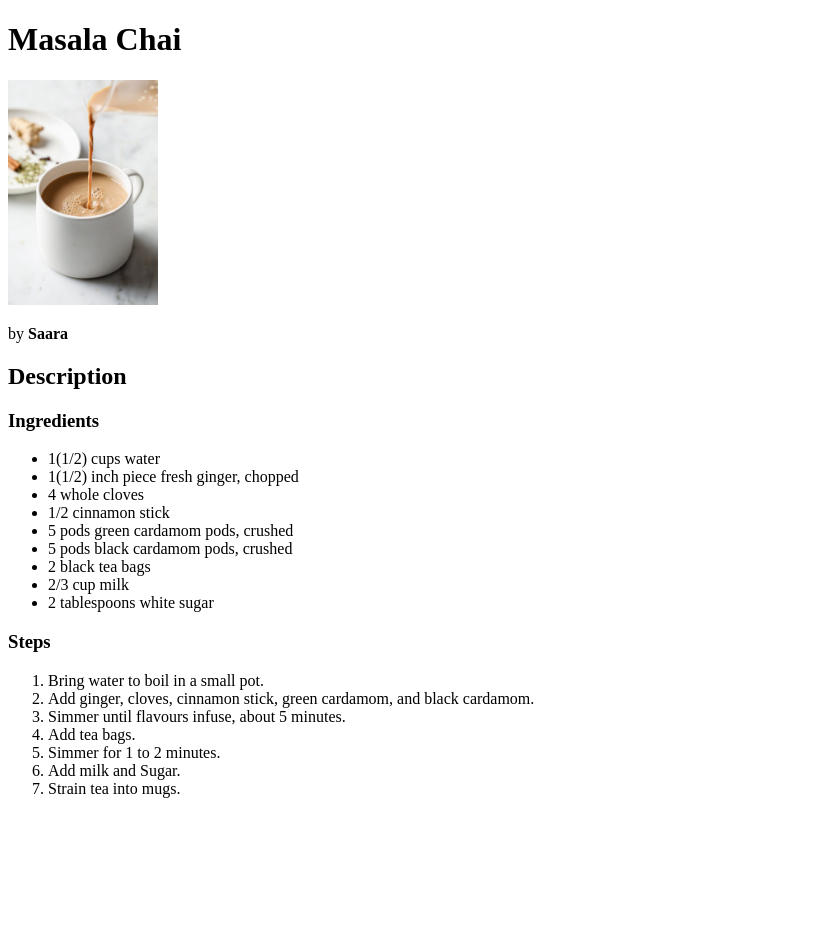
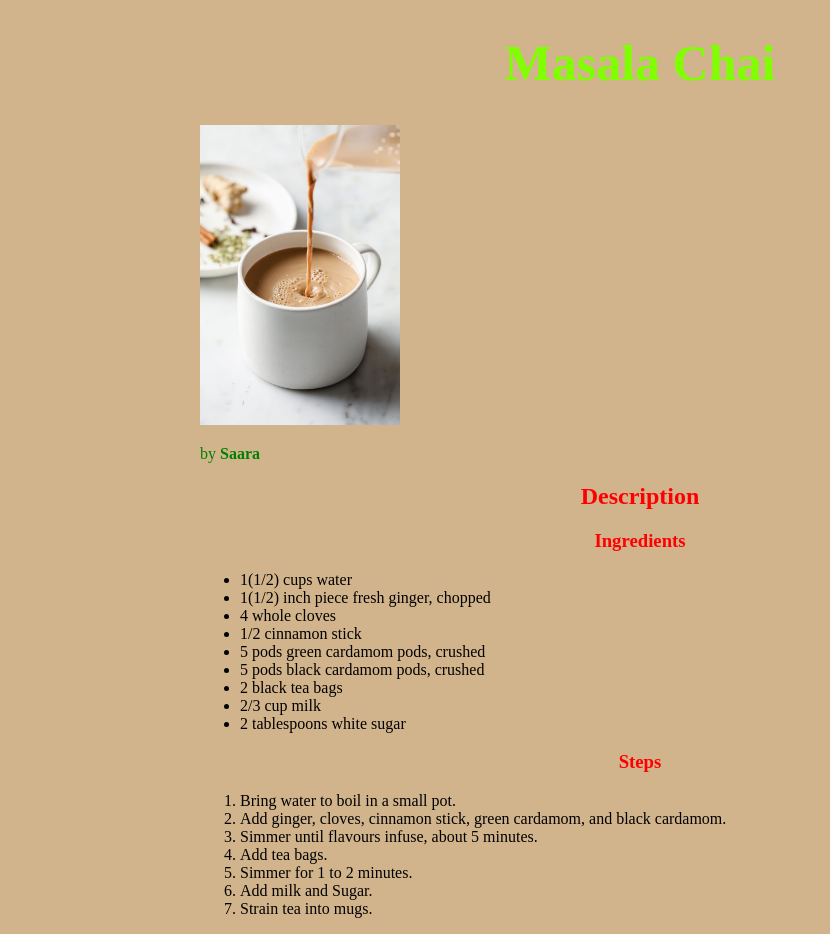
Before and after one commit to usamabse048/odin-recipes, a plain HTML site: page recipes/masala-chai.html in a window 1280 px wide. Shown: the whole page, without its empty margins (0-830 px from the left). Before the commit the page ends 814 px from the top, so only its background shows below. Drawn offline with Linux system fonts and the light colour scheme.

Commit message:
Add css to the project

```diff
--- /dev/null
+++ b/css/recipie-style.css
@@ -0,0 +1,30 @@
+body{
+    margin-left: 200px;
+    margin-right: 200px;
+}
+
+.heading{
+    text-align: center;
+    color: red;
+
+
+}
+h1.heading{
+    font-size: 50px;
+    color: chartreuse;
+}
+
+img{
+    height: auto;
+    width: 200px;
+
+}
+
+body{
+    background-color: tan;
+}
+
+p{
+    color: green;
+
+}
--- /dev/null
+++ b/css/style.css
@@ -0,0 +1,15 @@
+*{
+    font-family: Arial, Helvetica, sans-serif;
+}
+.main-heading{
+    text-align: center;
+    color: red;
+    font-weight: bold;
+}
+li{
+    color: green;
+
+}
+a{
+    color: fuchsia;
+}
--- a/recipes/masala-chai.html
+++ b/recipes/masala-chai.html
@@ -3,13 +3,14 @@
     <head>
         <meta charset="UTF-8">
         <title>Masala Chai</title>
+        <link rel="stylesheet" href="../css/recipie-style.css">
     </head>
     <body>
-        <h1>Masala Chai</h1>
-        <img src="../assets/images/masala-chai.jpg" alt="An image of Chai" width="150">
+        <h1 class="heading">Masala Chai</h1>
+        <img src="../assets/images/masala-chai.jpg" alt="An image of Chai" class="item-img">
         <p>by <strong>Saara</strong></p>
-        <h2>Description</h2>
-        <h3>Ingredients</h3>
+        <h2 class="heading">Description</h2>
+        <h3 class="heading">Ingredients</h3>
         <ul>
             <li>1(1/2) cups water</li>
             <li>1(1/2) inch piece fresh ginger, chopped</li>
@@ -21,7 +22,7 @@
             <li>2/3 cup milk</li>
             <li>2 tablespoons white sugar</li>
         </ul>
-        <h3>Steps</h3>
+        <h3 class="heading">Steps</h3>
         <ol>
             <li>Bring water to boil in a small pot.</li>
             <li>Add ginger, cloves, cinnamon stick, green cardamom, and black cardamom.</li>
```
Also changed, not shown: index.html (+5 -4 lines), recipes/biryani.html (+5 -4 lines), recipes/chicken-soup.html (+5 -4 lines).
